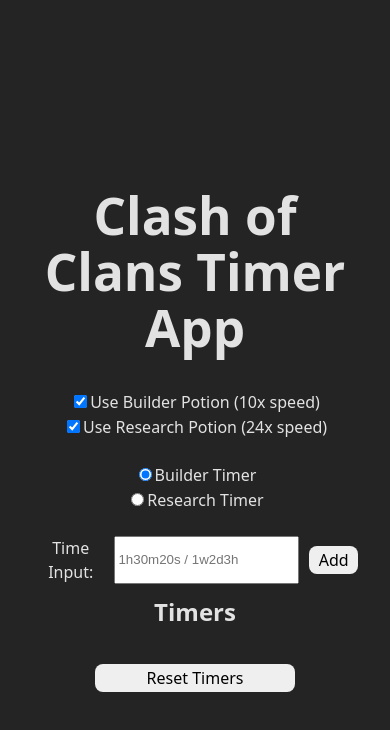
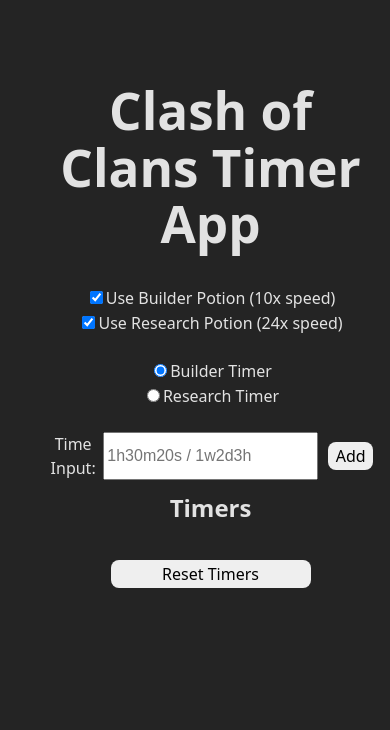
Before and after one commit to anthfgreco/clash-of-clans-timer, a React (Vite) app: page / in a window 390 px wide. Shown: the top 730 px of the page. Built offline with nearby package versions, Linux system fonts and the light colour scheme.

Commit message:
fix mobile UI

```diff
--- a/src/App.tsx
+++ b/src/App.tsx
@@ -223,6 +223,9 @@
               if (e.key === "Enter") handleAddTimer();
             }}
             placeholder="1h30m20s / 1w2d3h"
+            style={{
+              fontSize: "16px",
+            }}
           />
         </label>
 
--- a/src/index.css
+++ b/src/index.css
@@ -30,6 +30,14 @@
   min-height: 100vh;
 }
 
+/* Don't center body vertically for mobile */
+@media (max-width: 640px) {
+  body {
+    place-items: flex-start;
+    padding: 1em;
+  }
+}
+
 h1 {
   font-size: 3.2em;
   line-height: 1.1;
```
